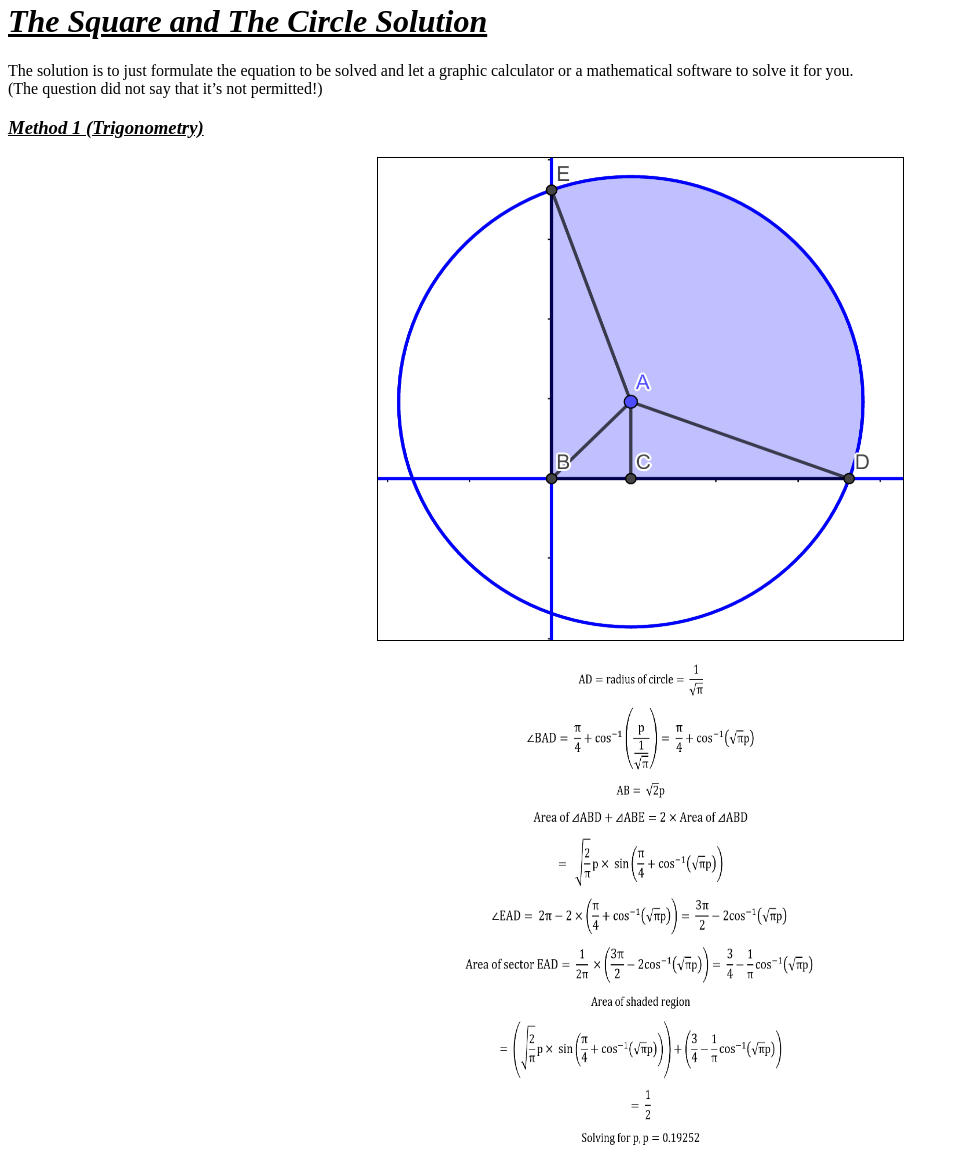
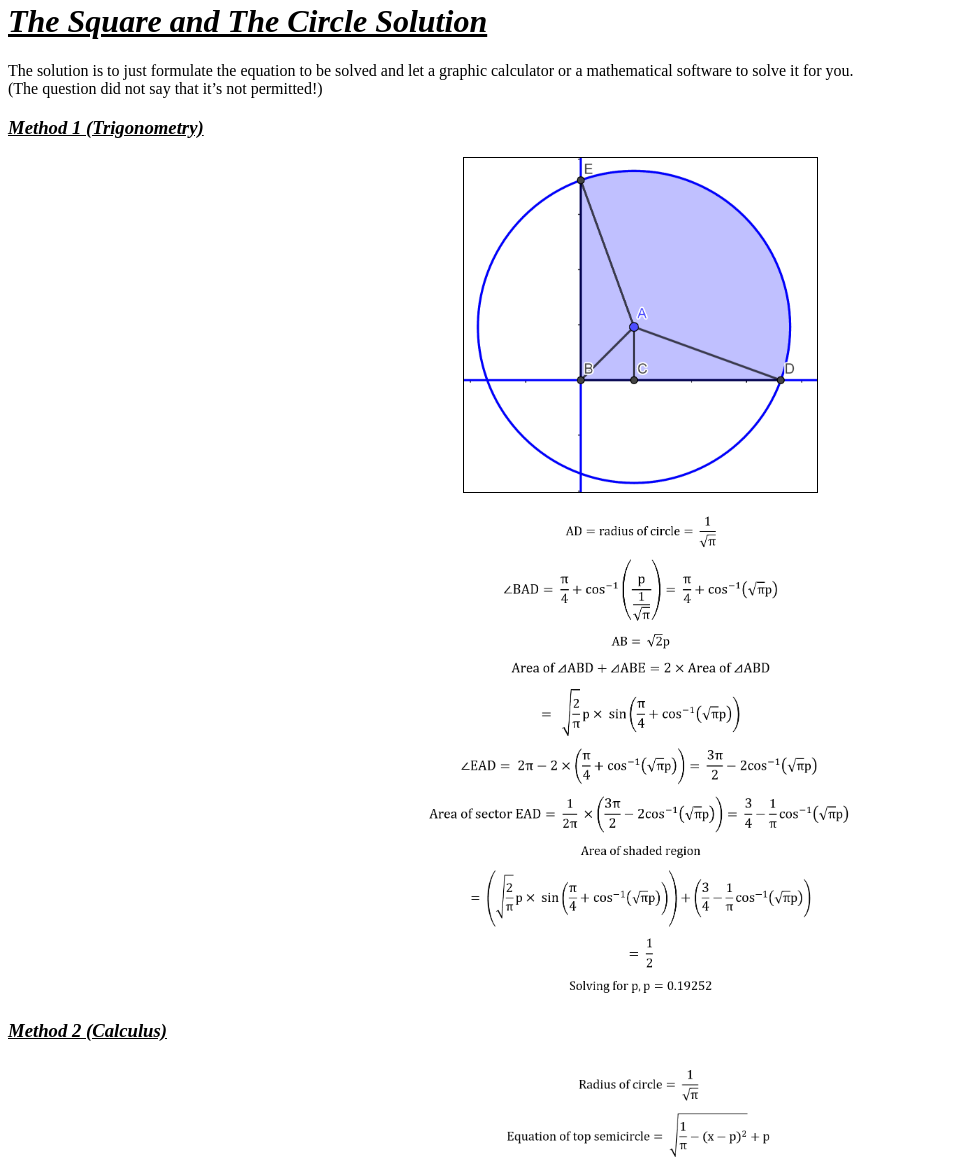
Before and after one commit to Chan-Guan-Hao/Web-Development-Practice, a plain HTML site: page Solution 2.html in a window 1280 px wide. Shown: the part 18-1175 px from the top of the page, without its empty margins (0-959 px from the left). Drawn offline with Linux system fonts and the light colour scheme.

Commit message:
Add files via upload

```diff
--- a/Solution 2.html
+++ b/Solution 2.html
@@ -15,9 +15,9 @@
   <h3><u><em>Method 1 (Trigonometry)</em></u></h3>
 
   <center>
-    <img src="Images/Solution 2 - 1.png" alt="Solution 2 - 1" border="1" height=482 width=525> <br>
+    <img src="Images/Solution 2 - 1.png" alt="Solution 2 - 1" border="1" height=334 width=353> <br>
     <br>
-    <img src="Images/Solution 2 - 2.png" alt="Solution 2 - 2" height=486 width=435>
+    <img src="Images/Solution 2 - 2.png" alt="Solution 2 - 2" height=482 width=525>
   </center>
 
   <h3><u><em>Method 2 (Calculus)</em></u></h3>
```
